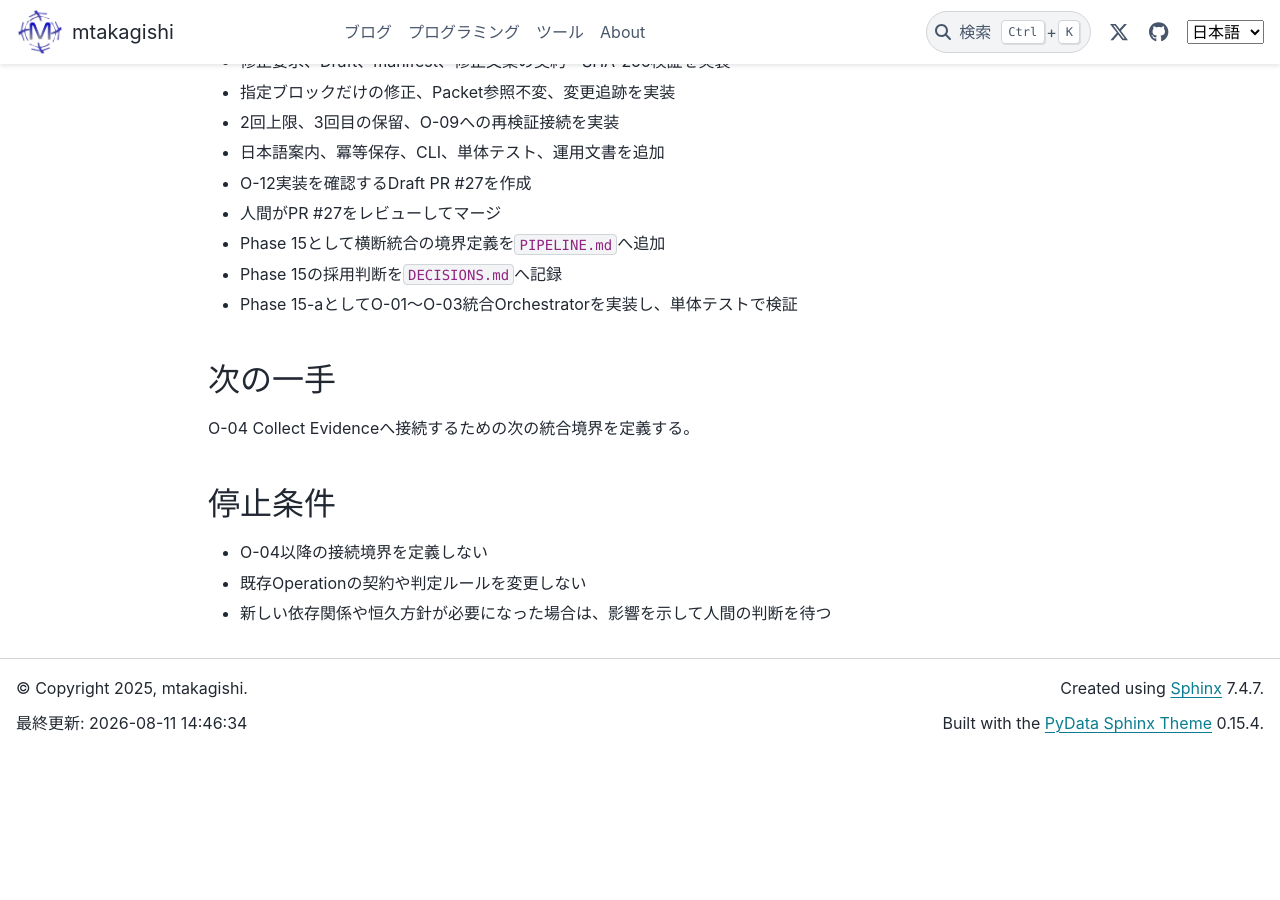
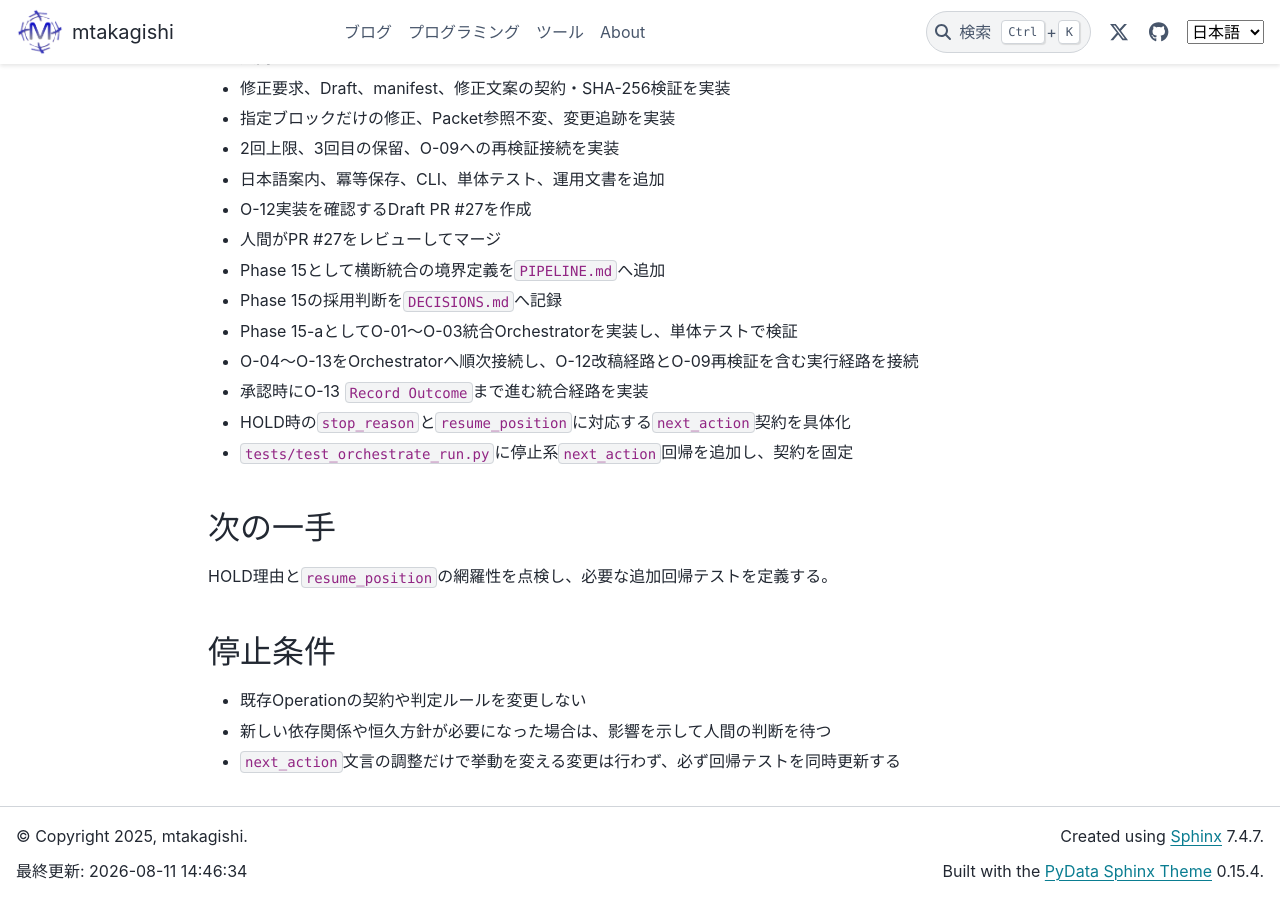
Before and after one commit to mtakagishi/note, a Sphinx documentation site: the page built from docs/agents/knowledge-harness/STATUS.md, in a window 1280 px wide and 900 px high, scrolled down 4664 px. Built offline with Sphinx 7.4.7 and the PyData theme 0.15.4, drawn with Linux system fonts in a browser that asks for light colours; before the commit the page ends 5416 px from its top, so only the background shows below that; some of the changed text lies outside the part shown.

Commit message:
docs: sync status with orchestrator hold-contract progress

```diff
--- a/docs/agents/knowledge-harness/STATUS.md
+++ b/docs/agents/knowledge-harness/STATUS.md
@@ -4,8 +4,8 @@
 
 ## 現在地
 
-- フェーズ: Phase 15 / 横断統合の境界定義
-- 状態: Phase 15-a の最小Orchestratorを実装済み。O-01〜O-03の直列実行、停止条件、再開位置、冪等性を検証済み
+- フェーズ: Phase 15 / 横断統合の実装
+- 状態: OrchestratorはO-01〜O-13まで接続済み。HOLD時のnext_action契約を停止理由ベースで具体化し、回帰テストで固定済み
 - 継続状態の正本: [GitHub Issue #2](https://github.com/mtakagishi/note/issues/2)
 - 完了PR: [GitHub PR #3](https://github.com/mtakagishi/note/pull/3)〜[GitHub PR #27](https://github.com/mtakagishi/note/pull/27)
 - レビュー対象: なし
@@ -157,13 +157,17 @@
 - Phase 15として横断統合の境界定義を`PIPELINE.md`へ追加
 - Phase 15の採用判断を`DECISIONS.md`へ記録
 - Phase 15-aとしてO-01〜O-03統合Orchestratorを実装し、単体テストで検証
+- O-04〜O-13をOrchestratorへ順次接続し、O-12改稿経路とO-09再検証を含む実行経路を接続
+- 承認時にO-13 `Record Outcome`まで進む統合経路を実装
+- HOLD時の`stop_reason`と`resume_position`に対応する`next_action`契約を具体化
+- `tests/test_orchestrate_run.py`に停止系`next_action`回帰を追加し、契約を固定
 
 ## 次の一手
 
-O-04 Collect Evidenceへ接続するための次の統合境界を定義する。
+HOLD理由と`resume_position`の網羅性を点検し、必要な追加回帰テストを定義する。
 
 ## 停止条件
 
-- O-04以降の接続境界を定義しない
 - 既存Operationの契約や判定ルールを変更しない
 - 新しい依存関係や恒久方針が必要になった場合は、影響を示して人間の判断を待つ
+- `next_action`文言の調整だけで挙動を変える変更は行わず、必ず回帰テストを同時更新する
```
